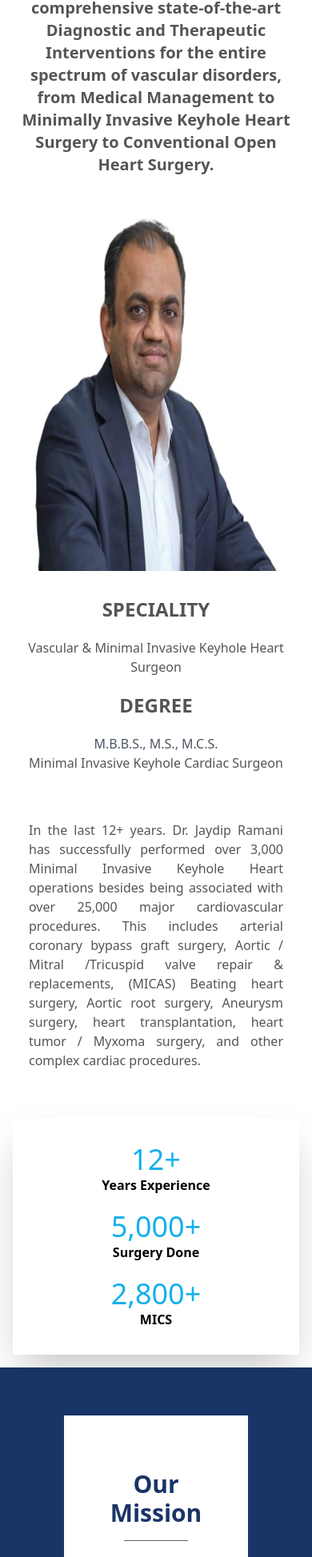
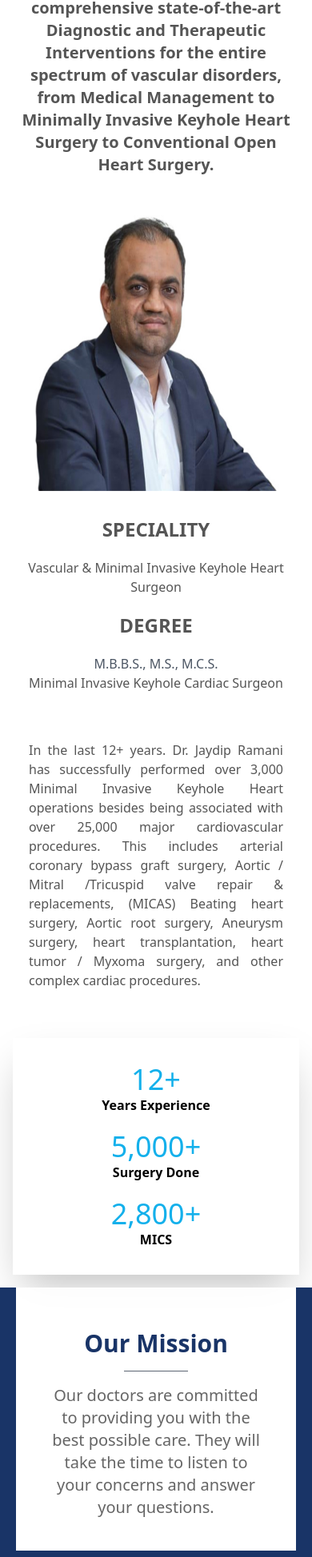
Before and after one commit to KunjSavaliya/doctor11, a React (Create React App) app: page /about-us in a window 390 px wide. Shown: the part 1472-3419 px from the top of the page at 80% size. Built offline with nearby package versions, Linux system fonts and the light colour scheme.

Commit message:
header change

```diff
--- a/src/Pages/AboutUs/AboutsUs.js
+++ b/src/Pages/AboutUs/AboutsUs.js
@@ -31,7 +31,7 @@ function AboutsUs() {
             <div className=" flex-row lg:flex flex-wrap justify-center item-center xl:pl-[25%] xl:pr-[25%] p-4">
                 <div className='flex flex-wrap justify-center lg:justify-end animate__animated animate__fadeInLeft'>
                     <div className="flex flex-wrap gap-5 p-3 ">
-                        <img src={doctorName} alt='Vascular Surgeon' width={400} height={500} className='  h-[450px]  animate__animated animate__fadeInUp ' />
+                        <img src={doctorName} alt='Vascular Surgeon' width={400} height={400} className=' h-[350px] lg:h-[450px]   animate__animated animate__fadeInUp ' />
                     </div>
                 </div>
                 <div className="flex-1 text-center animate__animated animate__fadeInRight">
@@ -77,8 +77,8 @@ function AboutsUs() {
                     </div>
                 </div>
             </div>
-            <div className='opacity-90 p-20 bg-[#001e57] flex flex-col lg:flex-row lg:pl-[20%] lg:pr-[20%]'>
-                <div className='p-14 w-[100%] bg-white -mt-5'>
+            <div className='opacity-90 p-5 lg:p-20 bg-[#001e57] flex flex-col lg:flex-row lg:pl-[20%] lg:pr-[20%]'>
+                <div className='p-10 lg:p-14 w-[100%] bg-white -mt-5'>
                     <p className="text-3xl font-extrabold lg:text-4xl bg-white text-[#001e57] mt-3 text-center">
                         Our Mission
                     </p>
@@ -87,7 +87,7 @@ function AboutsUs() {
                         Our doctors are committed to providing you with the best possible care. They will take the time to listen to your concerns and answer your questions.
                     </p>
                 </div>
-                <div className='p-14 w-[100%] bg-white mt-4 lg:mt-0 -mb-10'>
+                <div className=' p-10 lg:p-14 w-[100%] bg-white mt-4 lg:mt-0 lg:-mb-10'>
                     <p className="text-3xl font-extrabold lg:text-4xl text-[#001e57] mt-3 text-center">
                         Our Vision
                     </p>
```
